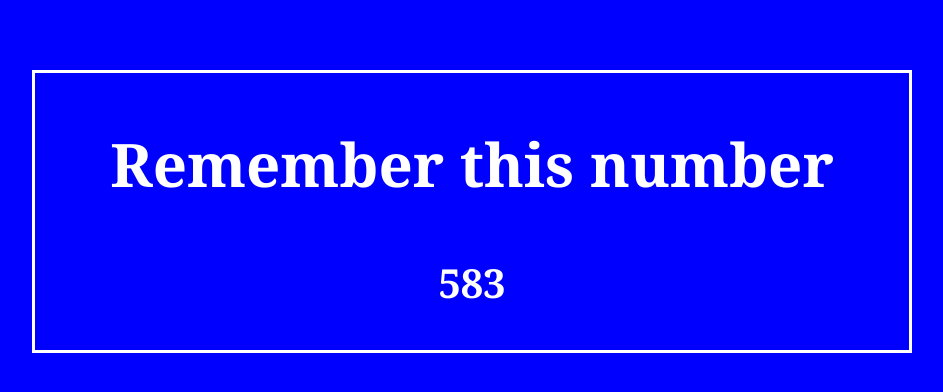
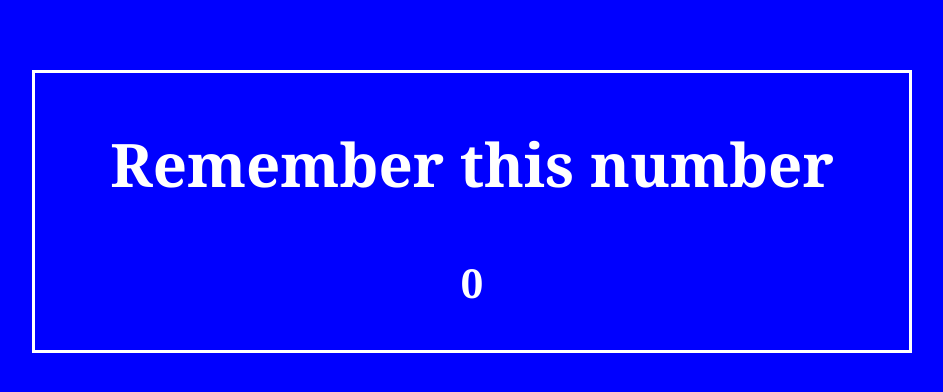
Before and after one commit to Saumyap07/Memory-Game, a React (Create React App) app in the folder game-app/: page / in a window 1280 px wide. Both pictures are taken after a click on the button "Start". Shown: the part 250-642 px from the top of the page, without its empty margins (168-1111 px from the left). Built offline with nearby package versions, Linux system fonts and the light colour scheme.

Commit message:
Initial Instructions Component

```diff
--- /dev/null
+++ b/game-app/src/App.jsx
@@ -0,0 +1,30 @@
+
+import './App.css';
+import Numbers from './Numbers';
+import { useState } from "react";
+import Instructions from './View-Components/Instructions';
+import Remember from './View-Components/Remember';
+
+function App() {
+  const [currentView,setCurrentView] = useState("Instructions")
+  const [randomNumbers, setRandomNumbers] = useState('0');
+  const [guessNumbers, setGuessNumbers] = useState('1');
+
+  return (
+    <div>
+      {currentView === "Instructions" && (
+        <Instructions handleClick={() => setCurrentView("Remember")}/>
+      )}
+       {currentView === "Remember" && (
+        <Remember randomNumbers={randomNumbers}/>
+      )}
+    </div>
+
+
+  )
+}
+
+
+
+
+export default App;
--- a/game-app/src/App.js
+++ b/game-app/src/View-Components/Instructions.jsx
@@ -1,17 +1,7 @@
+import React from 'react'
 
-import './App.css';
-import Numbers from './Numbers';
-import { useState } from "react";
-
-function App() {
-
-  const [remember, setRemeber] = useState(0);
-  const handleClick = () => {
-    setRemeber(1)
-  }
-
-  if (remember == 0) {
-    return (
+function Instructions({handleClick}) {
+  return (
       <div className="intructions">
         <p><strong>Memory Game</strong> <br />
           Lets see how good is your Memory<br /><br />
@@ -26,13 +16,5 @@ function App() {
       </div>
     )
   }
-  else{
-    return <Numbers/>
-  }
 
-}
-
-
-
-
-export default App;
+export default Instructions
--- /dev/null
+++ b/game-app/src/View-Components/Remember.jsx
@@ -0,0 +1,12 @@
+import React from 'react'
+
+function Remember({randomNumbers}) {
+  return (
+    <div className="numbers">
+         <h2><strong>Remember this number</strong></h2>
+         <p><strong>{randomNumbers}</strong></p>
+    </div>
+  )
+}
+
+export default Remember
```
Also changed, not shown: game-app/src/View-Components/InputComponent.jsx (added, +10 -0 lines), game-app/src/View-Components/Results.jsx (added, +33 -0 lines).
